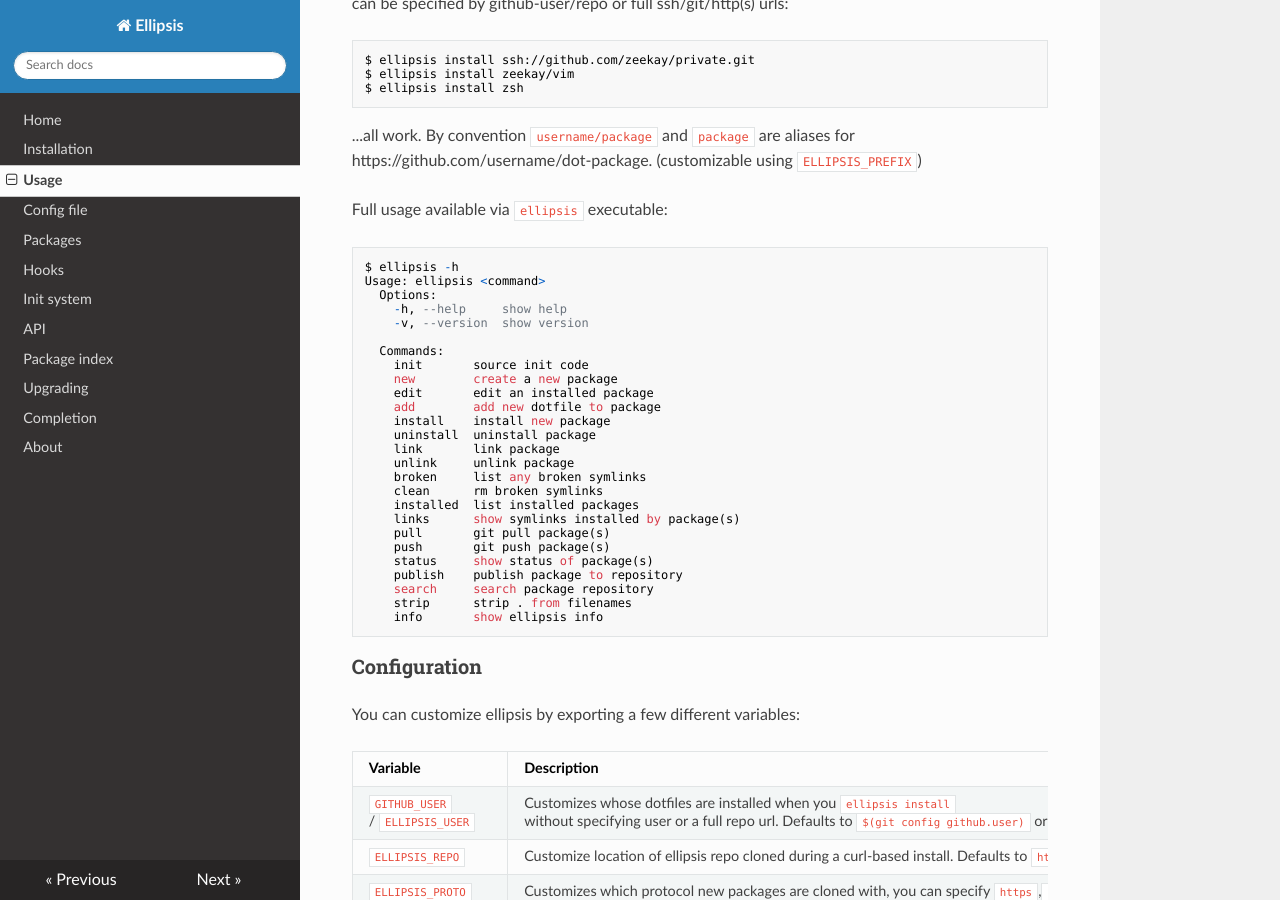
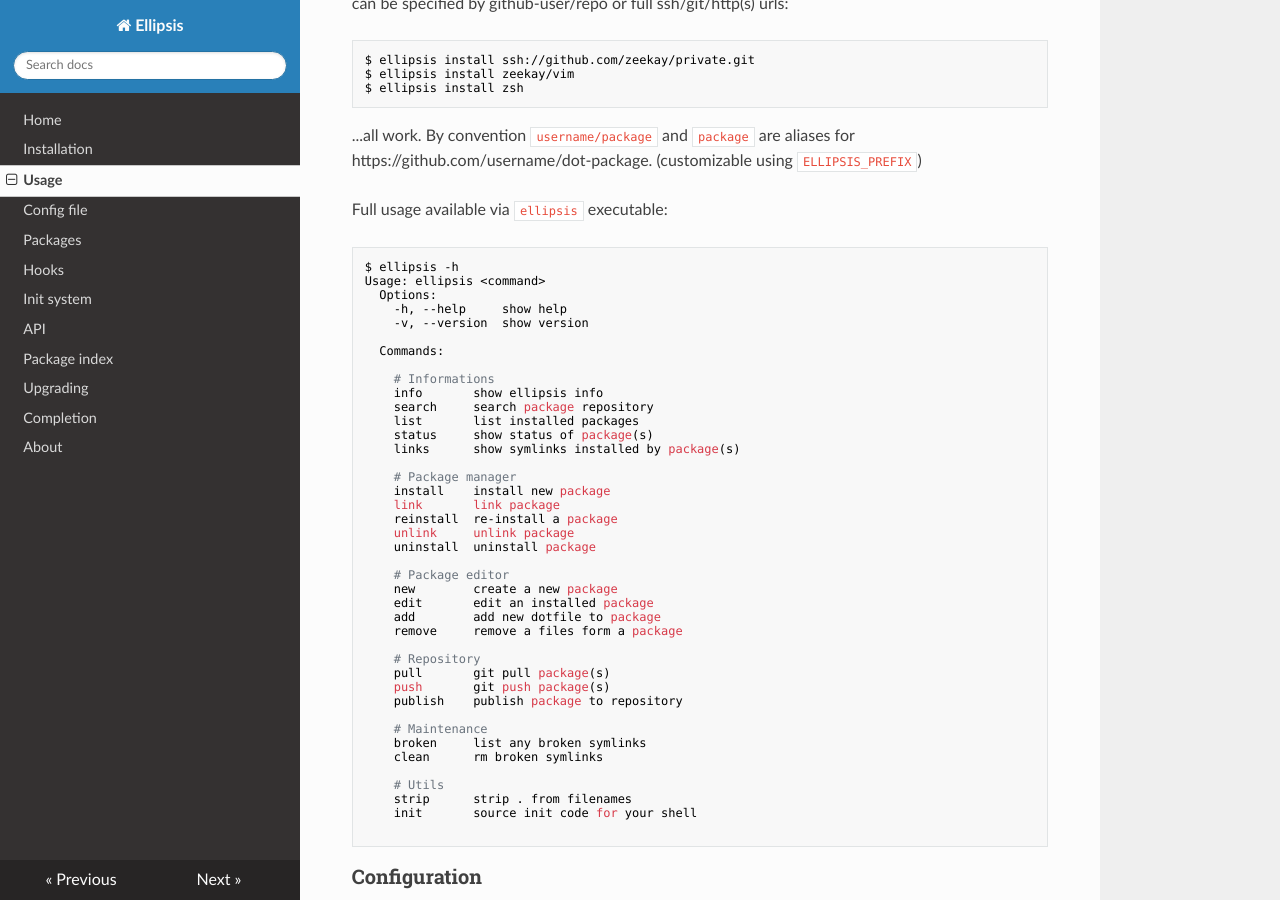
Before and after one commit to ellipsis/ellipsis, an MkDocs documentation site: the page built from docs/usage.md, in a window 1280 px wide and 900 px high, scrolled down 193 px. Built offline with MkDocs 1.6.1, drawn with Linux system fonts in a browser that asks for light colours; nearby versions of some CDN libraries; old or Windows-style settings are respelled for this version of MkDocs.

Commit message:
Various bugfixes and improvements (#110)
* Add: fs.is_package_symlink

* Fix: Bug when a file is present in Package path

* Fix: init process for files in package path

* Fix: listing to show only names

* Fix: Wrong bats URL and duplicate test error

* Fix: regression on listing dirs

* Change: Ellipsis help menu for better user xp

* Fix: Wrong lookup path for symlink mapping

* Update: Documentation according new help output

* Fix: Wrong path for fs.is_ellipsis_symlink, add fs.is_ellipsis_core_symlink

* Add: Github Issue and PR templates

* Add: GH Action

* Change: bats to latest repo URL

* Fix: tests for fs.is_ellipsis_symlink

* Change: Simplifie GH actions

* First review - GH-110

* Fix: bats version to 1.7.0, for reproductible tests

* Fix: missing dir creation for test/fs

````diff
--- a/docs/usage.md
+++ b/docs/usage.md
@@ -23,25 +23,40 @@
     -v, --version  show version
 
   Commands:
-    init       source init code
+
+    # Informations
+    info       show ellipsis info
+    search     search package repository
+    list       list installed packages
+    status     show status of package(s)
+    links      show symlinks installed by package(s)
+
+    # Package manager
+    install    install new package
+    link       link package
+    reinstall  re-install a package
+    unlink     unlink package
+    uninstall  uninstall package
+
+    # Package editor
     new        create a new package
     edit       edit an installed package
     add        add new dotfile to package
-    install    install new package
-    uninstall  uninstall package
-    link       link package
-    unlink     unlink package
+    remove     remove a files form a package
+
+    # Repository
+    pull       git pull package(s)
+    push       git push package(s)
+    publish    publish package to repository
+
+    # Maintenance
     broken     list any broken symlinks
     clean      rm broken symlinks
-    installed  list installed packages
-    links      show symlinks installed by package(s)
-    pull       git pull package(s)
-    push       git push package(s)
-    status     show status of package(s)
-    publish    publish package to repository
-    search     search package repository
+
+    # Utils
     strip      strip . from filenames
-    info       show ellipsis info
+    init       source init code for your shell
+
 ```
 
 ### Configuration
@@ -52,7 +67,7 @@
 | `GITHUB_USER` / `ELLIPSIS_USER` | Customizes whose dotfiles are installed when you `ellipsis install` without specifying user or a full repo url. Defaults to `$(git config github.user)` or `whoami`. |
 | `ELLIPSIS_REPO`                 | Customize location of ellipsis repo cloned during a curl-based install. Defaults to `https://github.com/ellipsis/ellipsis`.                                          |
 | `ELLIPSIS_PROTO`                | Customizes which protocol new packages are cloned with, you can specify `https`,`ssh`, `git`. Defaults to `https`.                                                   |
-| `ELLIPSIS_PREFIX`               | Customizes the prefix of ellipsis configuration packages (default: `dot-`).                                                                                                            |
+| `ELLIPSIS_PREFIX`               | Customizes the prefix of ellipsis configuration packages (default: `dot-`).                                                                                          |
 | `ELLIPSIS_HOME`                 | Customize which folder files are symlinked into, defaults to `$HOME`. (Mostly useful for testing)                                                                    |
 | `ELLIPSIS_PATH`                 | Customize where ellipsis lives on your filesystem, defaults to `~/.ellipsis`.                                                                                        |
 | `ELLIPSIS_PACKAGES`             | Customize where ellipsis installs packages on your filesystem, defaults to `~/.ellipsis/packages`.                                                                   |
````
Also changed, not shown: .github/ISSUE_TEMPLATE.md (added), .github/PULL_REQUEST_TEMPLATE.md (added), 7 other files.
